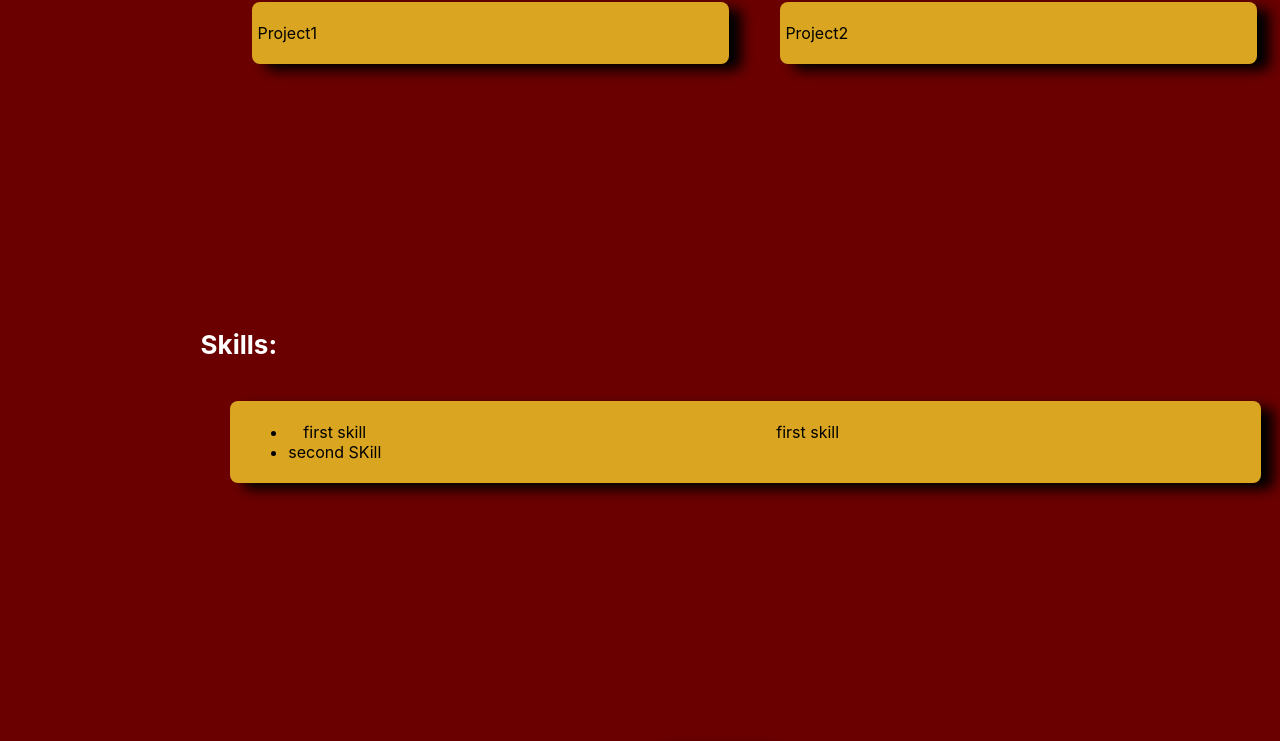
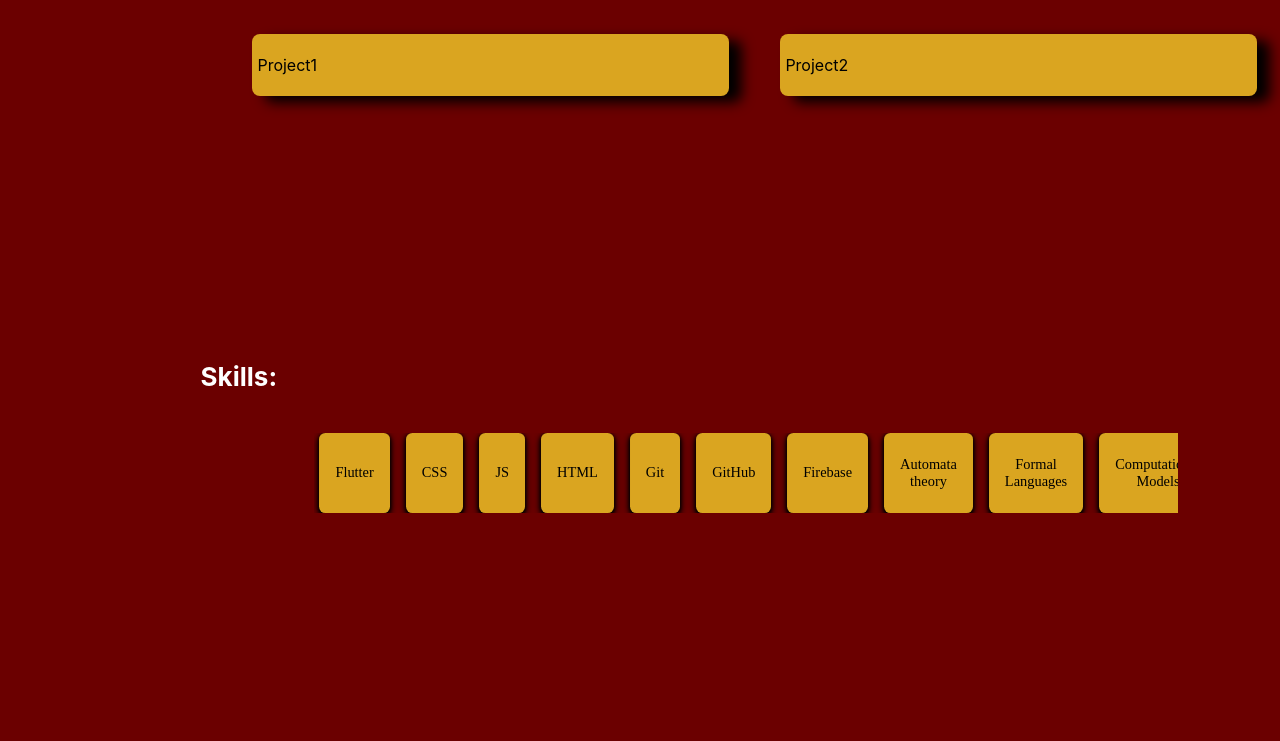
Before and after one commit to dunba149/resumeWebsite, a React (Create React App) app: page / in a window 1280 px wide. Shown: the part 1623-2364 px from the top of the page. Built offline with nearby package versions, Linux system fonts and the light colour scheme.

Commit message:
added a alternating scrolling bar that shows all of my skills

```diff
--- a/src/App.css
+++ b/src/App.css
@@ -41,7 +41,7 @@
   background-color: #6b0000;
 }
 .TheDescription {
-  diplay: flex;
+  display: flex;
   width: auto;
   padding: 20px;
 }
@@ -152,14 +152,61 @@
   margin-bottom: 5vh;
 }
 
-.Box {
+.tag-list {
+  width: auto;
+  font-family: "Montserrat";
+  position: relative;
+  overflow: hidden;
+  margin-left: 12vw;
+  margin-right: 8vw;
+  height: 10vh;
+
+}
+
+.inner{
+  width: fit-content;
+  height: 10vh;
   display: flex;
-  padding: 5px;
+  gap: 1rem;
+  animation: loop 15s linear infinite alternate;
+
+}
+
+.tag{
+  display: flex;
+  align-items: center;
+  gap: 0 0.2rem;
   color: black;
-  background-color:goldenrod;
-  margin-left: 1vw;
-  margin-right: 1vw;
+  font-size: .9rem;
+  background-color: goldenrod;
+  padding: .7rem 1rem;
+  border-radius: 0.4rem;
+  box-shadow:
+    0 0.1rem 0.2rem black,
+    0 0.1rem 0.3rem black,
+    0 0.2rem 0.5rem black;
 
+}
+
+
+
+
+
+@keyframes loop {
+  0%,
+  13% {
+    transform: translateX(0);
+  }
+  50% {
+    transform: translateX(-25%);
+  }
+  65%,
+  75% {
+    transform: translateX(-25%);
+  }
+  100% {
+    transform: translateX(0);
+  }
 }
 
 .AboutMe {
--- a/src/App.js
+++ b/src/App.js
@@ -113,21 +113,31 @@ function Projects() {
 
 function Skills() {
   return (
-    <div className='Columns' style = {{backgroundColor: 'goldenrod', borderRadius: '8px', boxShadow: '1vw .5vw 1vw black', marginRight: '1.5vw', padding: '0px'}}>
-      <div className='Box'>
-        <ul>
-          <li>first skill</li>
-          <li>second SKill</li>
-        </ul>
-      </div>
-      <div className='Box'>
-        <p>
-          first skill
-        </p>
-      </div>
+    <div className = 'tag-list'>
 
 
+      <div className='inner'>
 
+        <div className='tag'>Java</div>
+        <div className='tag'>C++</div>
+        <div className='tag'>Python</div>
+        <div className='tag'>Dart</div>
+        <div className='tag'>Flutter</div>
+        <div className='tag'>CSS</div>
+        <div className='tag'>JS</div>
+        <div className='tag'>HTML</div>
+        <div className='tag'>Git</div>
+        <div className='tag'>GitHub</div>
+        <div className='tag'>Firebase</div>
+        <div className='tag'>Automata theory</div>
+        <div className='tag'>Formal Languages</div>
+        <div className='tag'>Computational Models</div>
+        <div className='tag'>Software Design</div>
+        <div className='tag'>Strong Communication</div>
+        <div className='tag'>Collaboration</div>
+        <div className='tag'>Analytical Thinker</div>
+
+      </div>
     </div>
   );
 }
```
